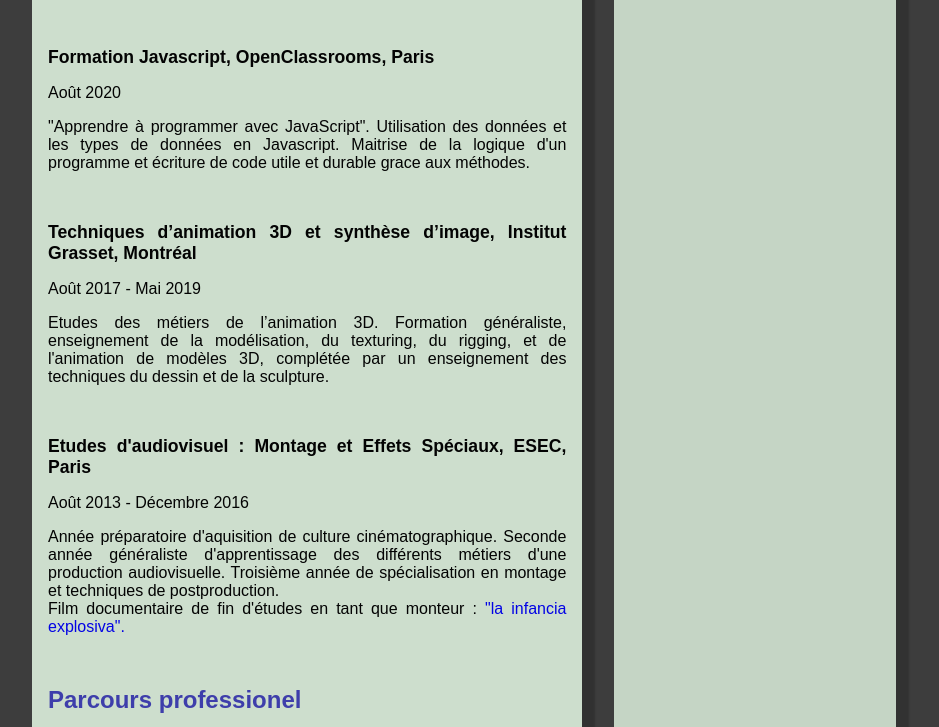
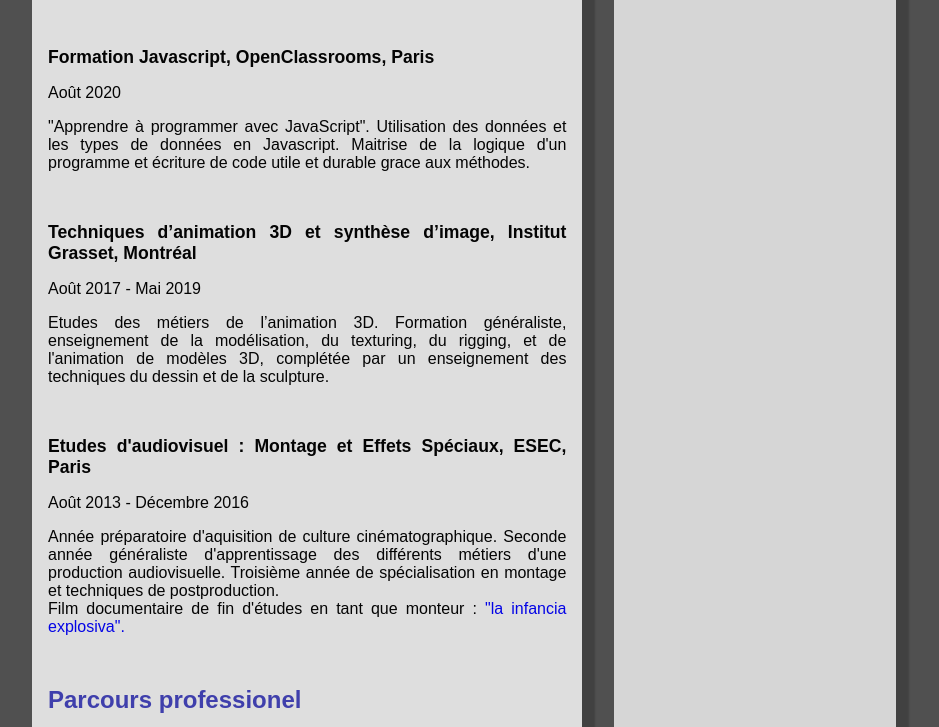
Before and after one commit to ClementVaugoyeau/cv-ligne, a website: page index.html in a window 1280 px wide. Shown: the part 628-1355 px from the top of the page, without its empty margins (176-1115 px from the left). Drawn offline with nearby package versions, Linux system fonts and the light colour scheme.

Commit message:
dark mode

```diff
--- a/style.css
+++ b/style.css
@@ -22,7 +22,7 @@ body {
     grid-template-columns: 1fr 35%;
 
     /* background-image: url('https://github.com/ClementVaugoyeau/cv-ligne/blob/master/images/backgroundCode.jpg?raw=true'); */
-    background-color: rgb(61, 61, 61);
+    background-color: rgb(80, 80, 80);
 }
 
 h2 {
@@ -144,7 +144,7 @@ p {
     position: sticky;
 
     display: inline;
-    background-color: rgb(213, 231, 213);
+    background-color: rgb(230, 230, 230);
     margin: 1rem;
     border-radius: 1rem;
     opacity: 0.95;
@@ -160,14 +160,14 @@ i {
 #box1.active {
     background-color: rgb(20, 19, 19);
     opacity: 1;
-    color: rgb(230, 220, 214);
+    color: rgb(230, 230, 230);
     transition: 0.5s;
     box-shadow: 12px 12px 2px 1px rgba(0, 0, 0, 0.2);
 }
 
 #box2 {
 
-    background-color: rgb(213, 231, 213);
+    background-color: rgb(230, 230, 230);
     margin: 1rem;
     border-radius: 1rem;
     opacity: 0.9;
```
